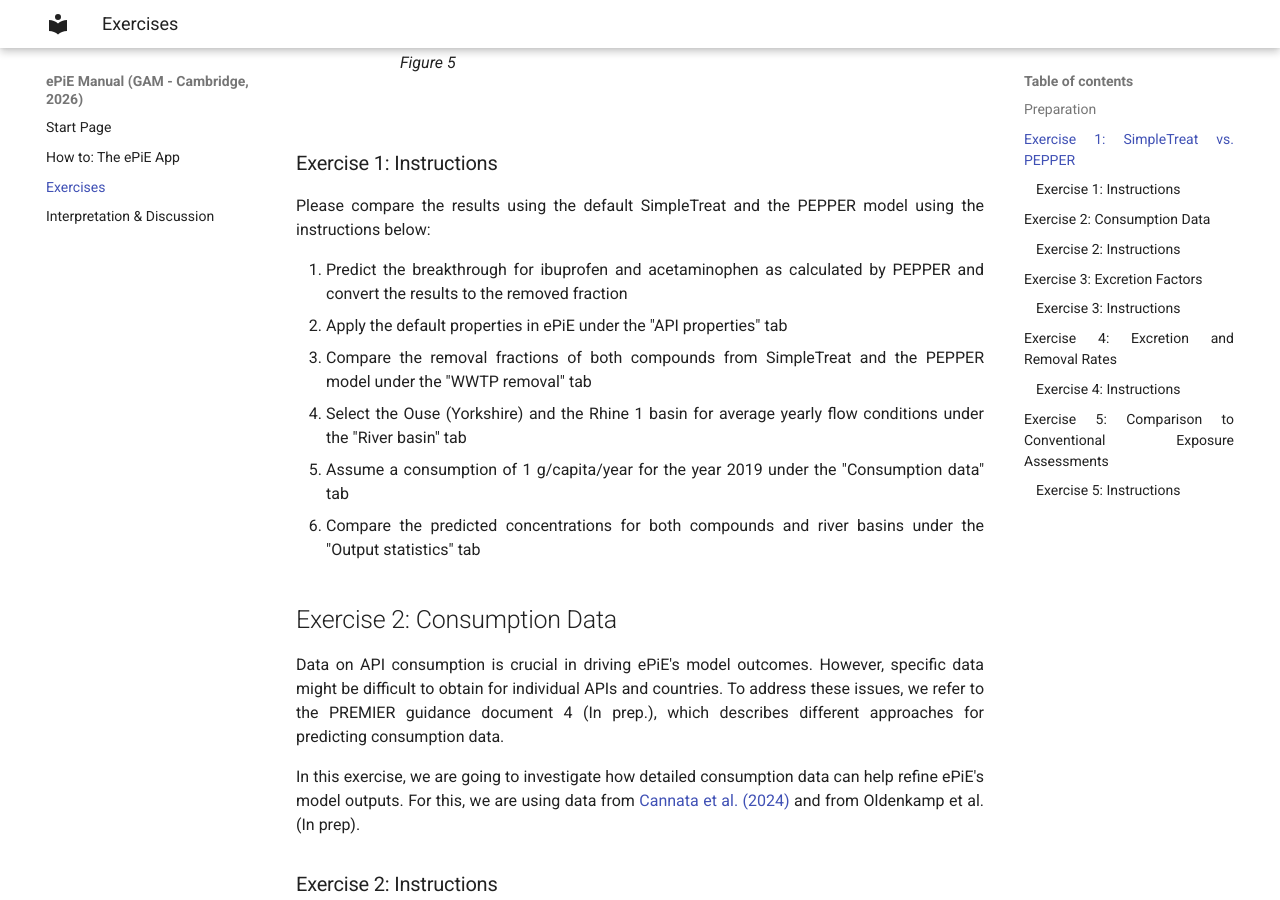
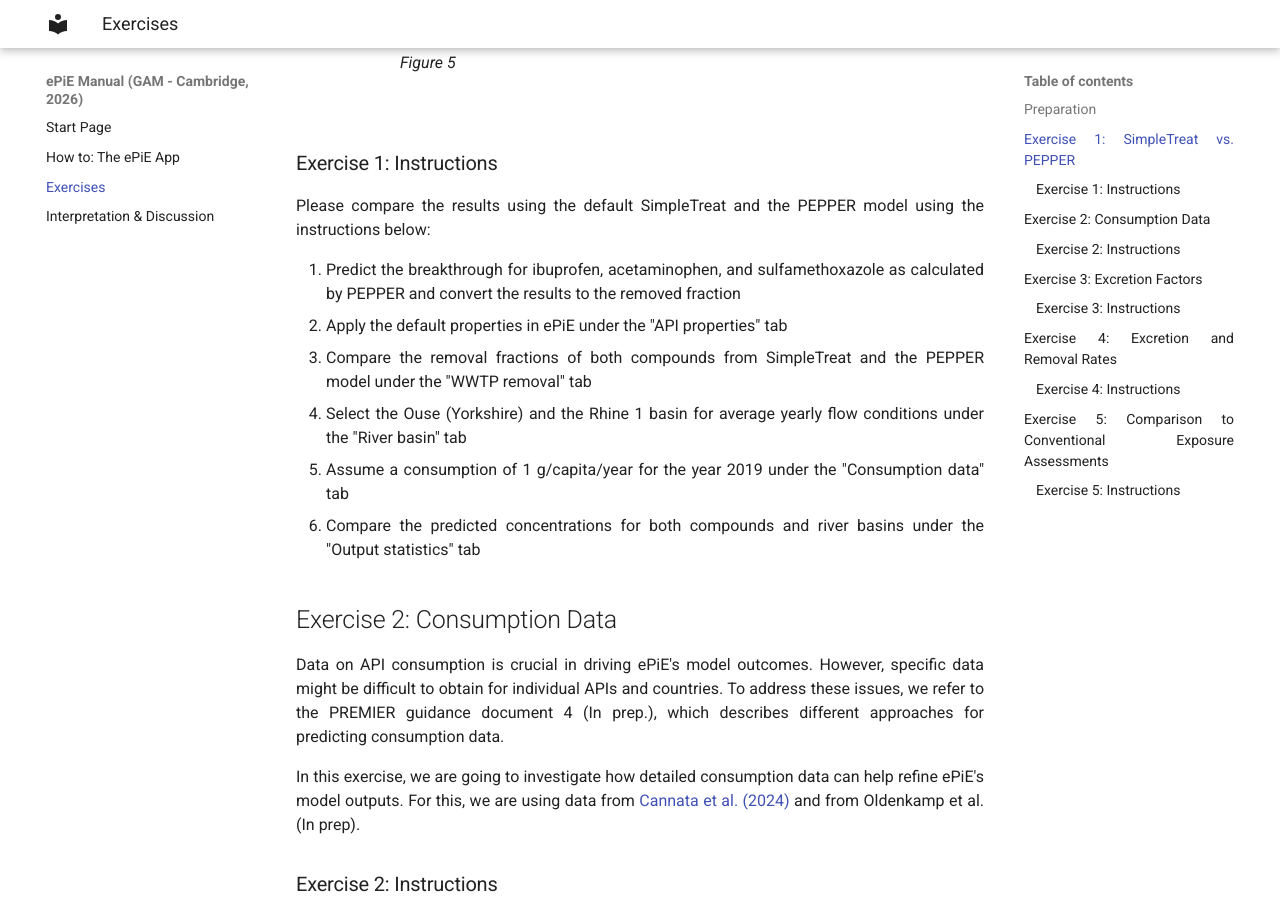
Before and after one commit to SpeckerJ/ePiE_Workshop_GAM, an MkDocs documentation site: the page built from docs/ePiE_exercises.md, in a window 1280 px wide and 900 px high, scrolled down 3017 px. Built offline with MkDocs 1.6.1 and Material for MkDocs 9.7.7, drawn with Linux system fonts in a browser that asks for light colours.

Commit message:
Added sulfamethoxazole

```diff
--- a/docs/ePiE_exercises.md
+++ b/docs/ePiE_exercises.md
@@ -65,7 +65,7 @@ The calculated removal fraction by PEPPER can be included in ePiE under the "WWT
 
 Please compare the results using the default SimpleTreat and the PEPPER model using the instructions below:
 
-1. Predict the breakthrough for ibuprofen and acetaminophen as calculated by PEPPER and convert the results to the removed fraction
+1. Predict the breakthrough for ibuprofen, acetaminophen, and sulfamethoxazole as calculated by PEPPER and convert the results to the removed fraction
 2. Apply the default properties in ePiE under the "API properties" tab
 3. Compare the removal fractions of both compounds from SimpleTreat and the PEPPER model under the "WWTP removal" tab
 4. Select the Ouse (Yorkshire) and the Rhine 1 basin for average yearly flow conditions under the "River basin" tab
```
Also changed, not shown: site/404.html, site/Interpretation_Discussion/index.html, site/ePiE_exercises/index.html, site/ePiE_webapp_GAM/index.html, site/index.html, 2 other files.
